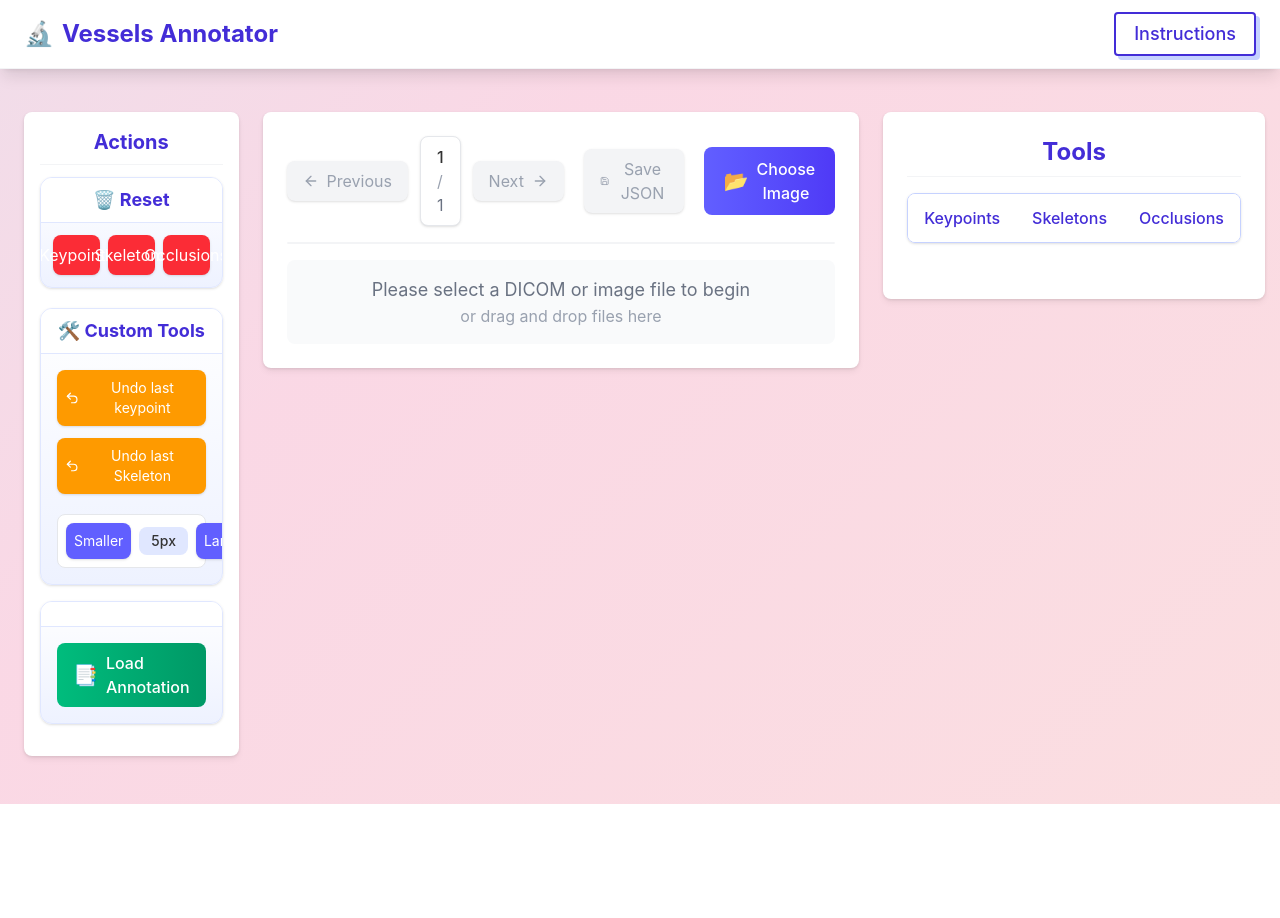
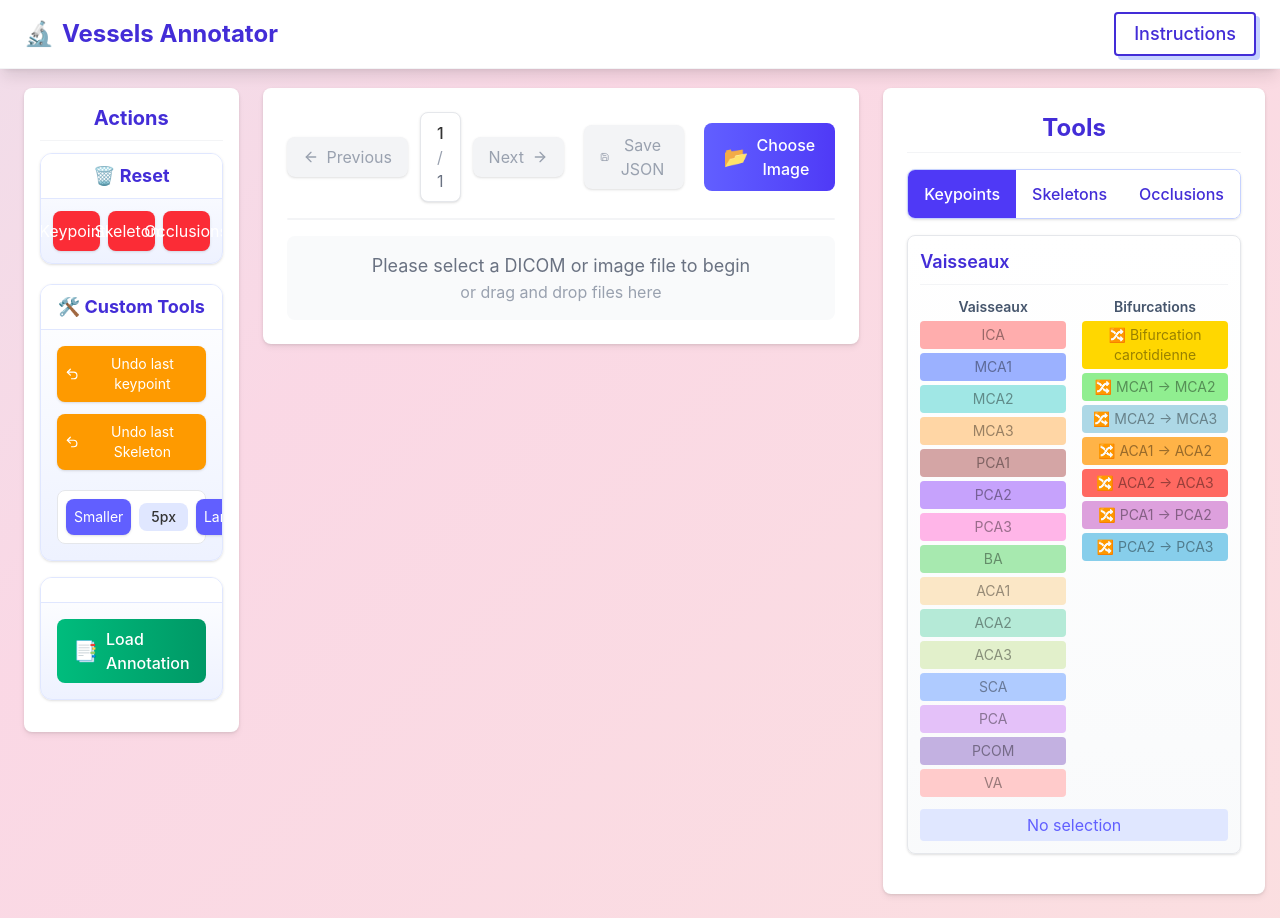
Before and after one commit to IIAS-Research/VTrack, a React (Vite) app: page / in a window 1280 px wide. Before the commit the page ends 804 px from the top, so only its background shows below. Built offline with nearby package versions, Linux system fonts and the light colour scheme.

Commit message:
[STYLE] Set default selected keypoint label to "Carotide" and adjusted padding in the annotator layout for improved spacing.

```diff
--- a/src/component/annotator.jsx
+++ b/src/component/annotator.jsx
@@ -19,7 +19,7 @@ export default function DicomAnnotator() {
 
     // Initialize state
     const [currentPage, setCurrentPage] = useState(1);
-    const [selectedKeypointLabel, setSelectedKeypointLabel] = useState(null);
+    const [selectedKeypointLabel, setSelectedKeypointLabel] = useState("Carotide");
     const [selectedSkeletonLabel, setSelectedSkeletonLabel] = useState(null);
     const [selectedBboxLabel, setSelectedBboxLabel] = useState(null);
     const [keypointSize, setKeypointSize] = useState(5); // Default keypoint size
@@ -248,7 +248,7 @@ export default function DicomAnnotator() {
     };
 
     return (
-        <div className="p-6 mt-16 flex flex-col lg:flex-row gap-6">
+        <div className="px-6 mt-16 flex flex-col lg:flex-row gap-6">
             {/* Left panel - Action buttons */}
             <div className="w-full lg:w-1/4 flex flex-col card bg-white p-4 rounded-xl h-fit">
                 <h3 className="text-center text-xl font-bold mb-3 pb-2 text-indigo-700 border-b border-gray-100">Actions</h3>
```
